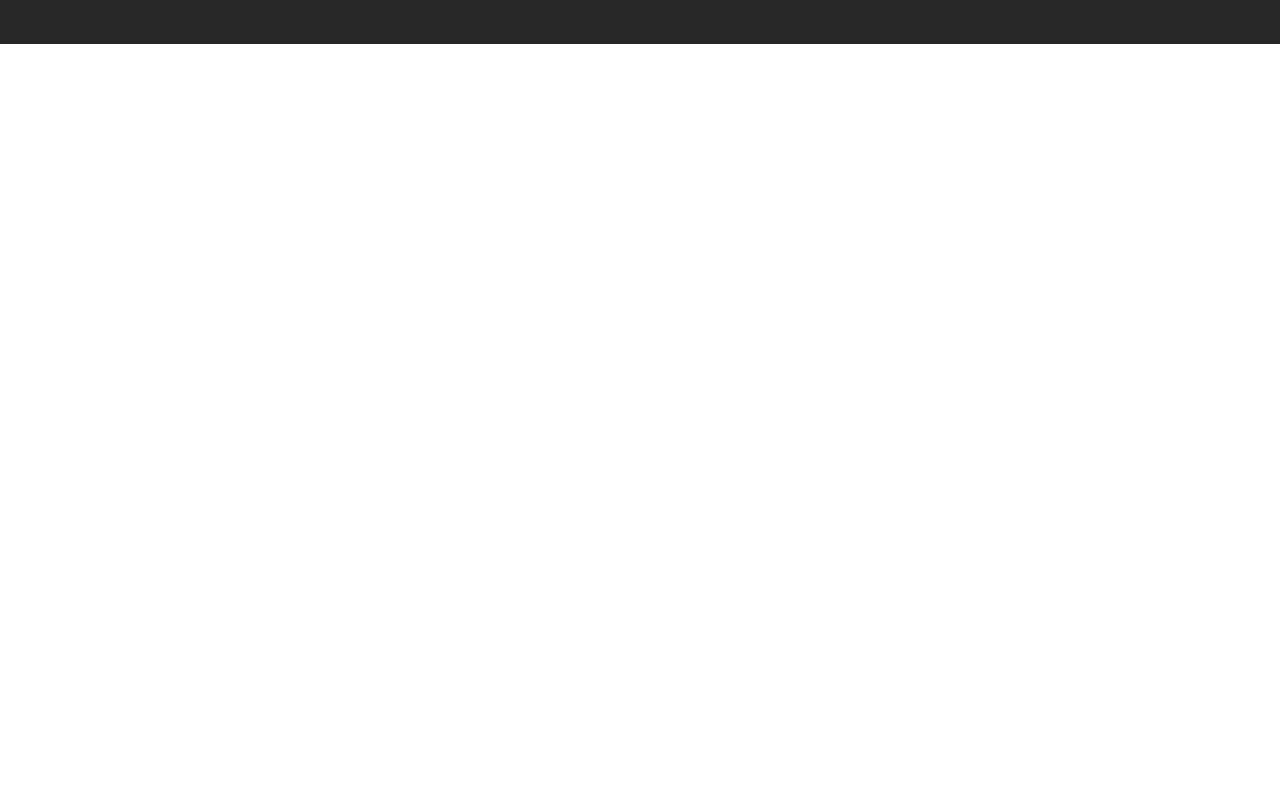
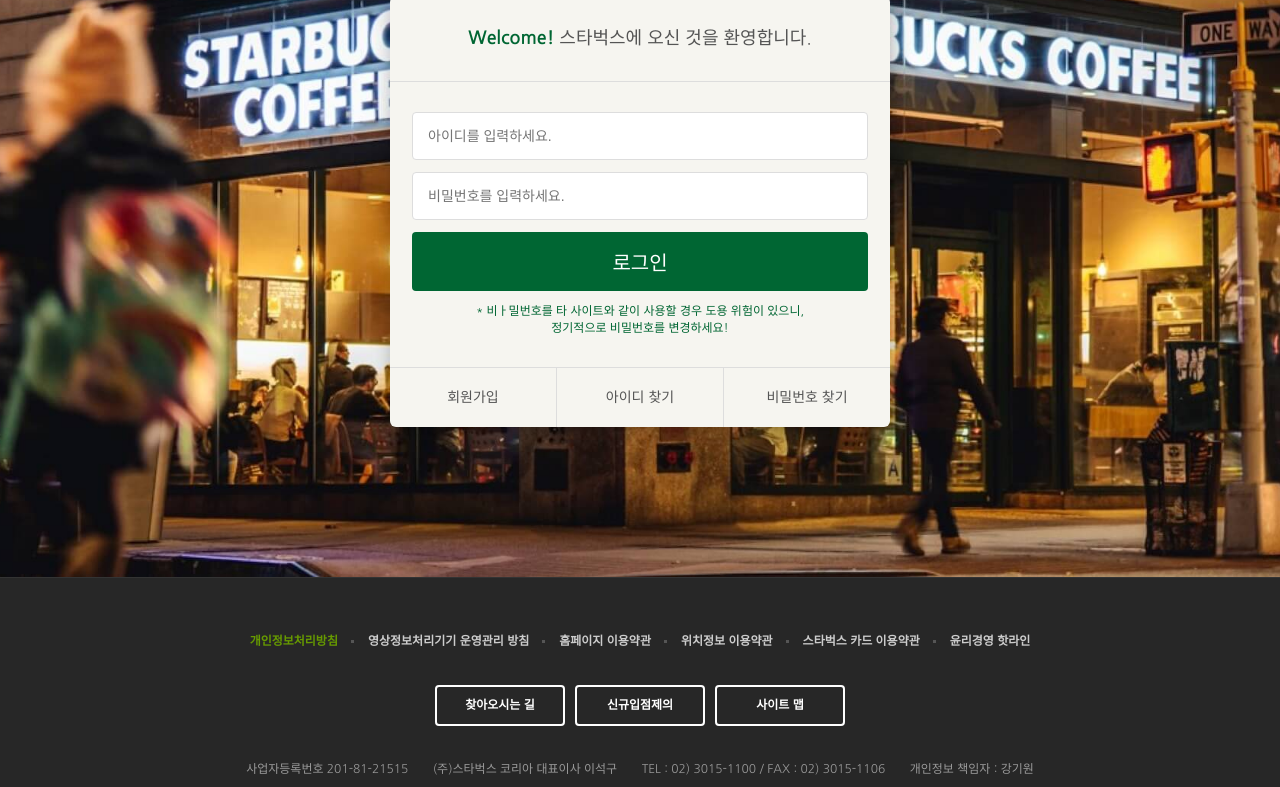
Before and after one commit to JWooni/frontStarbucks, a plain HTML site: page signin/index.html in a window 1280 px wide. Shown: the part 290-1077 px from the top of the page. Before the commit the page ends 800 px from the top, so only its background shows below. Drawn offline with nearby package versions, Linux system fonts and the light colour scheme.

Commit message:
로그인 페이지 완성

```diff
--- /dev/null
+++ b/css/signin.css
@@ -0,0 +1,89 @@
+.signin {
+  margin-top: 120px;
+  padding: 100px 0 150px;
+  background-image: url("../images/signin_bg.jpg");
+  background-repeat: no-repeat;
+  background-position: center;
+  background-attachment: fixed;
+  background-size:  cover;
+}
+
+.signin h1 {
+  color: #fff;
+  font-size: 30px;
+  font-weight:  700;
+  text-align: center;
+  margin-bottom: 24px;
+}
+
+.signin__card {
+  width: 500px;
+  margin: 0 auto;
+  border-radius: 6px;
+  background-color: #f6f5f0;
+  box-shadow: 2px 2px 20px rgba(0, 0, 0, .3);
+  color: #555;
+}
+
+.signin__card h2 {
+  padding: 30px;
+  font-size: 18px;
+  text-align: center;
+  border-bottom: 1px solid #ddd;
+}
+
+.signin__card h2 strong {
+  font-weight: 700;
+  color: #006633;
+}
+.signin__card form {
+  padding: 30px 22px;
+}
+
+.signin__card form input {
+  width: 100%;
+  margin-bottom: 12px;
+  padding: 15px;
+  border: 1px solid #ddd;
+  border-radius: 4px;
+  outline: none;
+  box-sizing: border-box;
+  font-size: 14px;
+}
+
+.signin__card form [type="submit"] {
+  background-color: #006633;
+  border: none;
+  color: #fff;
+  font-size: 20px;
+  cursor: pointer;
+}
+
+.signin__card form p {
+  font-size: 12px;
+  color: #006633;
+  text-align: center;
+}
+
+.signin__card .actions {
+  display: flex;
+  border-top: 1px solid #ddd;
+}
+
+.signin__card .actions a {
+  flex-grow: 1;
+  flex-basis: 0;
+  text-align: center;
+  padding: 20px;
+  color: #555;
+  font-size: 14px;
+  border-right: 1px solid #ddd;
+}
+
+.signin__card .actions a:last-child {
+  border-right: none;
+}
+
+.signin__card .actions a:hover {
+  text-decoration: underline;
+}
--- a/signin/index.html
+++ b/signin/index.html
@@ -37,6 +37,7 @@
   <link rel="stylesheet" href="https://fonts.googleapis.com/icon?family=Material+Icons" />
 
   <link rel="stylesheet" href="../css/common.css" />
+  <link rel="stylesheet" href="../css/signin.css">
 
   <script defer src="../js/common.js"></script>
 </head>
@@ -376,7 +377,26 @@
   </header>
 
   <section class="signin">
-
+    <h1>로그인</h1>
+    <div class="signin__card">
+      <h2>
+        <strong>Welcome!</strong> 스타벅스에 오신 것을 환영합니다.
+      </h2>
+      <form>
+        <input type="text" placeholder="아이디를 입력하세요.">
+        <input type="password" placeholder="비밀번호를 입력하세요.">
+        <input type="submit" value="로그인">
+        <p>
+          * 비ㅏ밀번호를 타 사이트와 같이 사용할 경우 도용 위험이 있으니, <br/>
+          정기적으로 비밀번호를 변경하세요!
+        </p>
+      </form>
+      <div class="actions">
+        <a href="javascript:void(0)">회원가입</a>
+        <a href="javascript:void(0)">아이디 찾기</a>
+        <a href="javascript:void(0)">비밀번호 찾기</a>
+      </div>
+    </div>
   </section>
 
   <!--FOOTER-->
```
